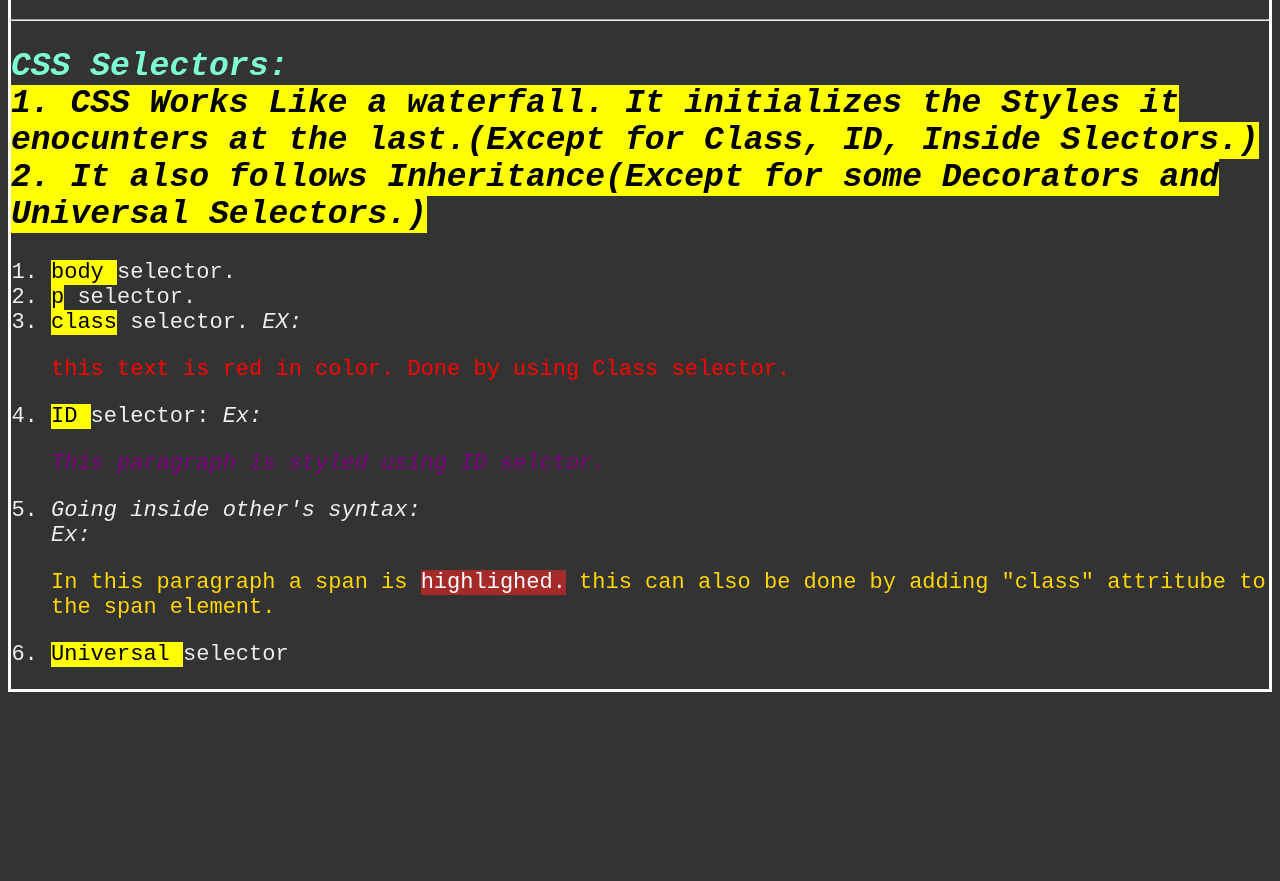
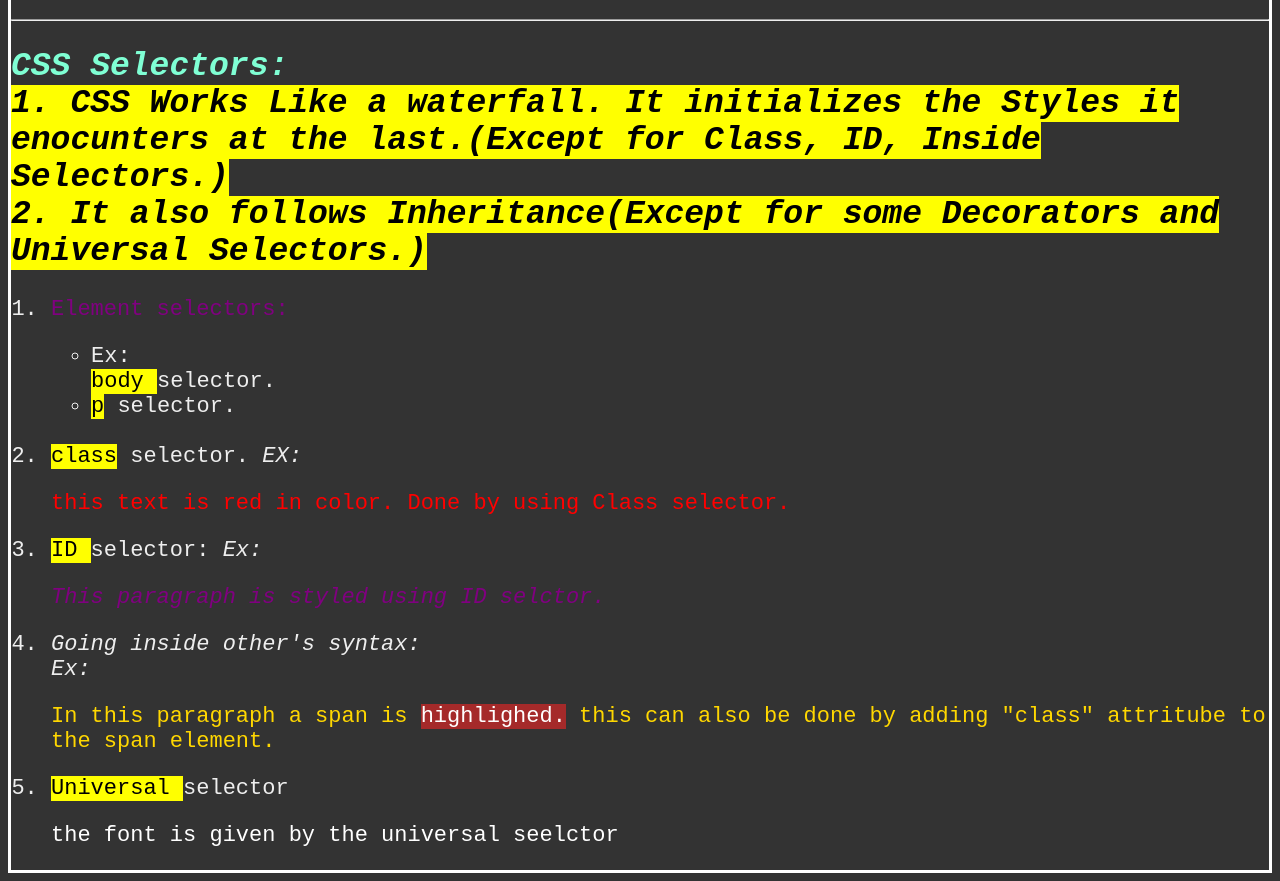
Before and after one commit to bhargav-1673/web-development, a plain HTML site: page Css/index.html in a window 1280 px wide. Shown: the part 459-1340 px from the top of the page. Before the commit the page ends 1159 px from the top, so only its background shows below. Drawn offline with Linux system fonts and the light colour scheme.

Commit message:
Revised topics

```diff
--- a/Css/index.html
+++ b/Css/index.html
@@ -60,21 +60,31 @@
             <section id="selectors">
                 <h2>
                     <em>
-                        CSS Selectors: <mark><br> 1. CSS Works Like a waterfall. It initializes the Styles it enocunters at the last.(Except for Class, ID, Inside Slectors.) <br> 2. It also follows Inheritance(Except for some Decorators and Universal Selectors.)</mark>
+                        CSS Selectors: <mark><br> 1. CSS Works Like a waterfall. It initializes the Styles it enocunters
+                            at the last.(Except for Class, ID, Inside Selectors.) <br> 2. It also follows
+                            Inheritance(Except for some Decorators and Universal Selectors.)</mark>
                     </em>
                 </h2>
                 <ol>
                     <li>
+                        <p> Element selectors: </p>
+                        <ul>
+                            <li>  Ex: <br>
+
                                 <mark>body </mark> selector.
                             </li>
                             <li>
                                 <mark>p</mark> selector.
                             </li>
+                        </ul>
+                    </li>
+                    <br>
                         <li>
                             <mark> class</mark> selector.
                             <em>EX:</em>
                             <p class="red"> this text is red in color. Done by using Class selector.</p>
                         </li>
+
                         <li>
                             <mark>ID </mark> selector:
                             <em>
@@ -86,10 +96,15 @@
                             <em>
                                 Going inside other's syntax: <br> Ex:
                             </em>
-                        <p class="gold"> In this paragraph a span is <span>highlighed.</span> this can also be done by adding "class" attritube to the span element.</p>
+                            <p class="gold"> In this paragraph a span is <span>highlighed.</span> this can also be done
+                                by
+                                adding "class" attritube to the span element.</p>
                         </li>
                         <li>
                             <mark>Universal </mark>selector
+                            <p class="uni">
+                                the font is given by the universal seelctor
+                            </p>
                         </li>
                 </ol>
             </section>
--- a/Css/style.css
+++ b/Css/style.css
@@ -34,3 +34,7 @@ p span {
 .gold {
     color: gold;
 }
+
+.uni{
+    color : white;
+}
```
Lines whose indentation alone changed are shown as unchanged.
